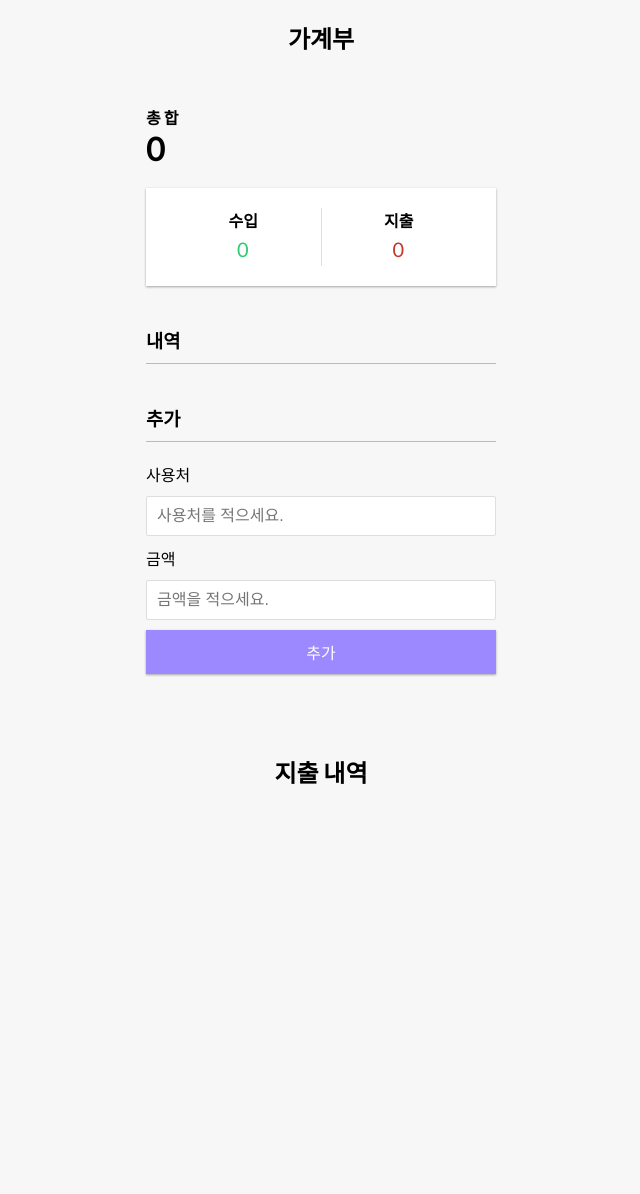
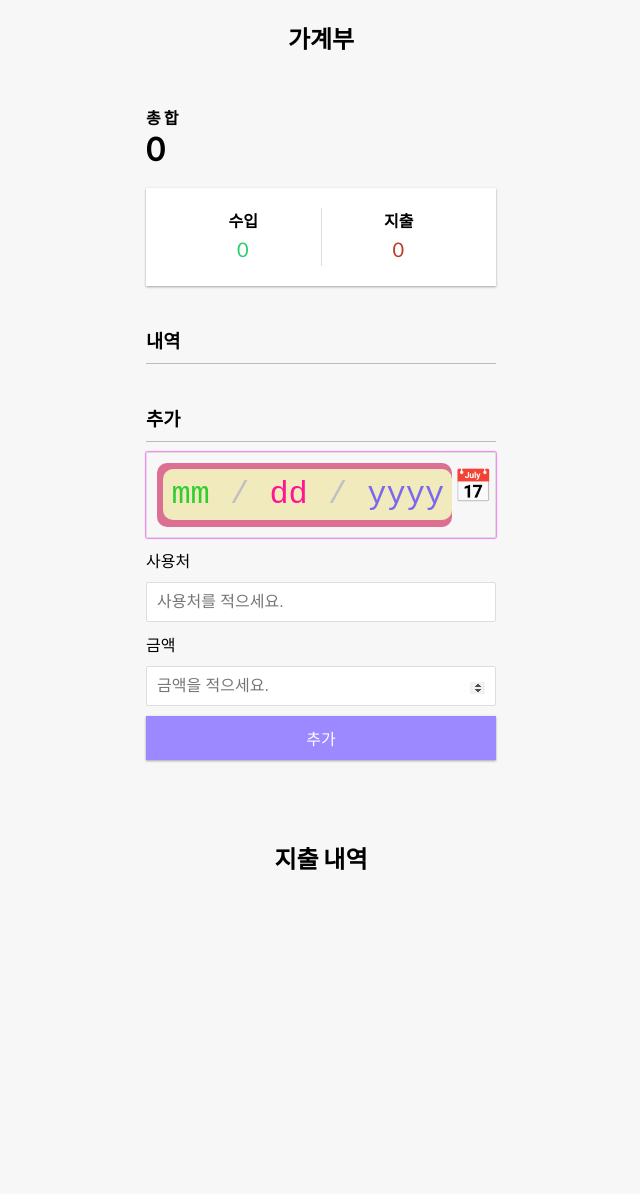
Before and after one commit to kangdonghwi/expense-tracker, a plain HTML site: page index.html in a window 1280 px wide. Shown: the whole page, without its empty margins (319-959 px from the left). Before the commit the page ends 1109 px from the top, so only its background shows below. Drawn offline with nearby package versions, Linux system fonts and the light colour scheme.

Commit message:
date 추가,정렬기능 추가

```diff
--- a/index.css
+++ b/index.css
@@ -17,6 +17,18 @@ body {
   min-height: 100vh;
   margin: 0;
   font-family: "Lato", sans-serif;
+}
+
+input.date {
+  border-radius: 10px;
+  width: 36vh;
+  height: auto;
+  transition: all ease 400ms;
+  box-shadow: 0px 0px 1px 1px Violet;
+}
+
+input.date:hover {
+  box-shadow: 0px 0px 5px 5px Violet;
 }
 
 .container {
@@ -75,6 +87,16 @@ h4 {
 label {
   display: inline-block;
   margin: 10px 0;
+}
+
+input[type="date"] {
+  border: 1px solid #dedede;
+  border-radius: 2px;
+  display: block;
+  font-size: 8px;
+  padding: 10px;
+  width: 100%;
+  font-weight: 100;
 }
 
 input[type="text"],
@@ -149,3 +171,95 @@ input[type="number"] {
 .list li:hover .delete-btn {
   opacity: 1;
 }
+
+.form-date {
+  position: relative;
+}
+.form-date:after {
+  z-index: -1;
+  content: "📅";
+  display: block;
+  font-size: 2rem;
+  color: STEELBLUE;
+  background: none;
+  width: 50px;
+  height: 50px;
+  position: absolute;
+  top: 13px;
+  right: -7px;
+}
+
+.enchilada::-webkit-calendar-picker-indicator {
+  opacity: 0;
+}
+.enchilada,
+.enchilada:focus {
+  background: rgba(0, 0, 0, 0);
+}
+
+::-webkit-datetime-edit {
+  padding: 0.2em;
+  font-size: 2rem;
+}
+
+::-webkit-datetime-edit-fields-wrapper {
+  background: #f0eabd;
+  border-radius: 10px;
+  padding: 7px;
+}
+::-webkit-datetime-edit-text {
+  color: silver;
+  padding: 0 0.6em;
+}
+::-webkit-datetime-edit-day-field {
+  color: DeepPink;
+}
+::-webkit-datetime-edit-month-field {
+  color: LimeGreen;
+}
+
+::-webkit-datetime-edit-year-field {
+  color: MediumSlateBlue;
+}
+::-webkit-inner-spin-button {
+  opacity: 1;
+  font-size: 2rem;
+  margin-top: 5px;
+}
+::-webkit-calendar-picker-indicator {
+  background: DarkSlateGray;
+  color: Cornsilk;
+  opacity: 1;
+  font-size: 1.5rem;
+  transition: all ease 400ms;
+  transform: scale(1);
+  margin-left: 5px;
+}
+::-webkit-calendar-picker-indicator:hover {
+  background: Teal;
+  color: Cyan;
+  transform: scale(1.2);
+  cursor: pointer;
+}
+input::-webkit-datetime-edit-year-field[enabled] {
+  font-size: 5rem;
+}
+
+input::-webkit-datetime-edit {
+  background: PALEVIOLETRED;
+  border-radius: 10px;
+}
+
+input::-webkit-datetime-edit-hour-field {
+  background: AQUAMARINE;
+}
+input::-webkit-datetime-edit-millisecond-field {
+  background: AQUAMARINE;
+}
+input::-webkit-datetime-edit-minute-field {
+  background: AQUAMARINE;
+}
+
+input::-webkit-datetime-edit-week-field {
+  background: AQUAMARINE;
+}
--- a/index.html
+++ b/index.html
@@ -33,6 +33,9 @@
 
       <h3>추가</h3>
       <form id="form">
+        <div class="form-date">
+          <input type="date" class="date enchilada"/>
+        </div>
         <div class="form-control">
           <label for="text">사용처</label>
           <input type="text" id="text" placeholder="사용처를 적으세요." />
--- a/index.js
+++ b/index.js
@@ -4,6 +4,7 @@ const money_minus = document.getElementById('money-minus');
 const list = document.getElementById('list');
 const form = document.getElementById('form');
 const text = document.getElementById('text');
+const date = document.querySelector('.date');
 const amount = document.getElementById('amount');
 
 let data = {
@@ -39,25 +40,27 @@ function add(e) {
 
     const transaction = {
         id:generateID(),
+        date: date.value,
         text: text.value,
         amount: +amount.value
     }
 
     transactions.push(transaction);
 
-    addTransactionDOM(transaction);
+    updateLocalStorage();
 
     updateValues();
 
-    updateLocalStorage();
+    addTransactionDOM(transaction);
 
     addChart();
 
+    date.value = '';
     text.value = '';
     amount.value = '';
 }
 
-function addChart(){
+function addChart() {
     let chartTransactions = transactions.filter(a => a.amount<0);
 
     let chartLabels = chartTransactions.map(a=> a.text)
@@ -69,11 +72,24 @@ function addChart(){
     myChart.update();
 }
 
+function sortByDate() {
+    return transactions.sort((a, b) => {
+        if (a.date > b.date) {
+          return 1
+        } else if (a.date < b.date) {
+          return -1
+        } else {
+          return 0
+        }
+    });
+}
+
 function generateID() {
     return Math.floor(Math.random() * 100000000);
   }
 
 function updateValues(){
+
     const amounts = transactions.map(transaction => transaction.amount);
 
     const total = amounts.reduce((acc, item) => (acc += item),0);
@@ -95,7 +111,7 @@ function addTransactionDOM(transaction){
     item.classList.add(transaction.amount < 0 ? 'minus' : 'plus');
 
     item.innerHTML = `
-        ${transaction.text} <span> ${sign}${Math.abs(transaction.amount)}</span>
+       ${transaction.date}<br/>${transaction.text} <span> ${sign}${Math.abs(transaction.amount)}</span>
         <button class="delete-btn" onclick="removeTransacion(${transaction.id})">X</button>
     `;
 
@@ -116,6 +132,7 @@ function updateLocalStorage(){
 
 
 function init(){
+    sortByDate();
     list.innerHTML = '';
     transactions.forEach(addTransactionDOM);
 
```
